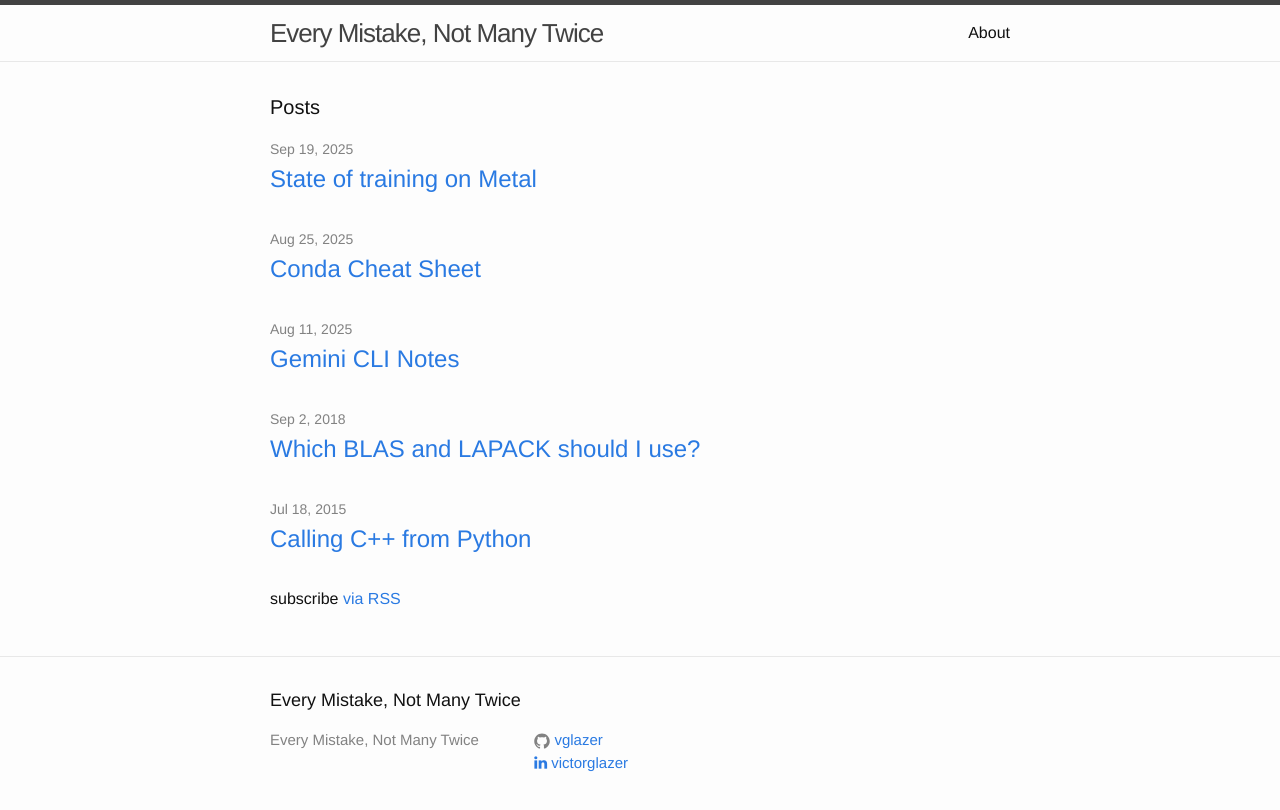
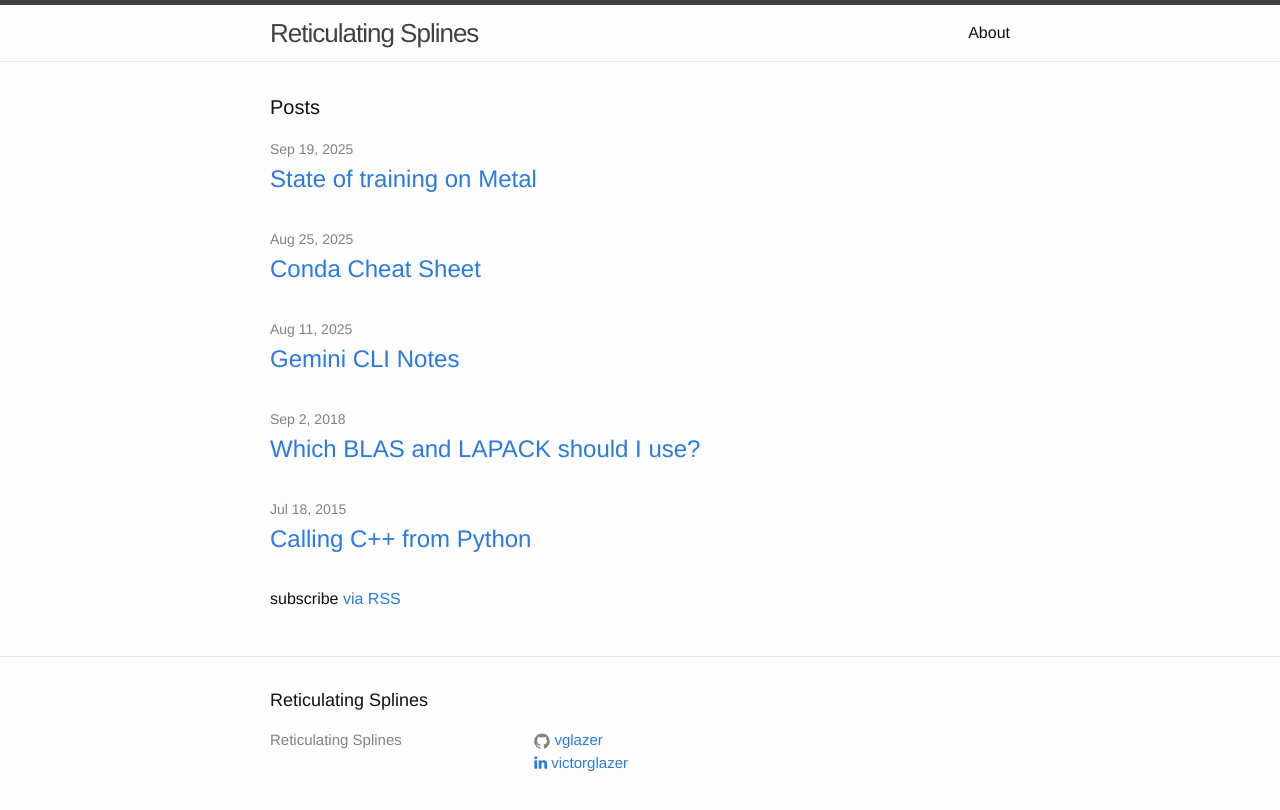
Before and after one commit to vglazer/vglazer.github.io, a Jekyll site: the page built from index.html, in a window 1280 px wide. Shown: the top 810 px of the page. Built offline with Jekyll 4.4.1, drawn with Linux system fonts in a browser that asks for light colours; nearby versions of some CDN libraries.

Commit message:
Updated title

```diff
--- a/_config.yml
+++ b/_config.yml
@@ -1,5 +1,5 @@
 # Site settings
-title: Every Mistake, Not Many Twice
+title: Reticulating Splines
 #email: victor.glazer@gmail.com
 #description: > # this means to ignore newlines until "baseurl:"
 #    Art, Finance, Music and Technology
```
